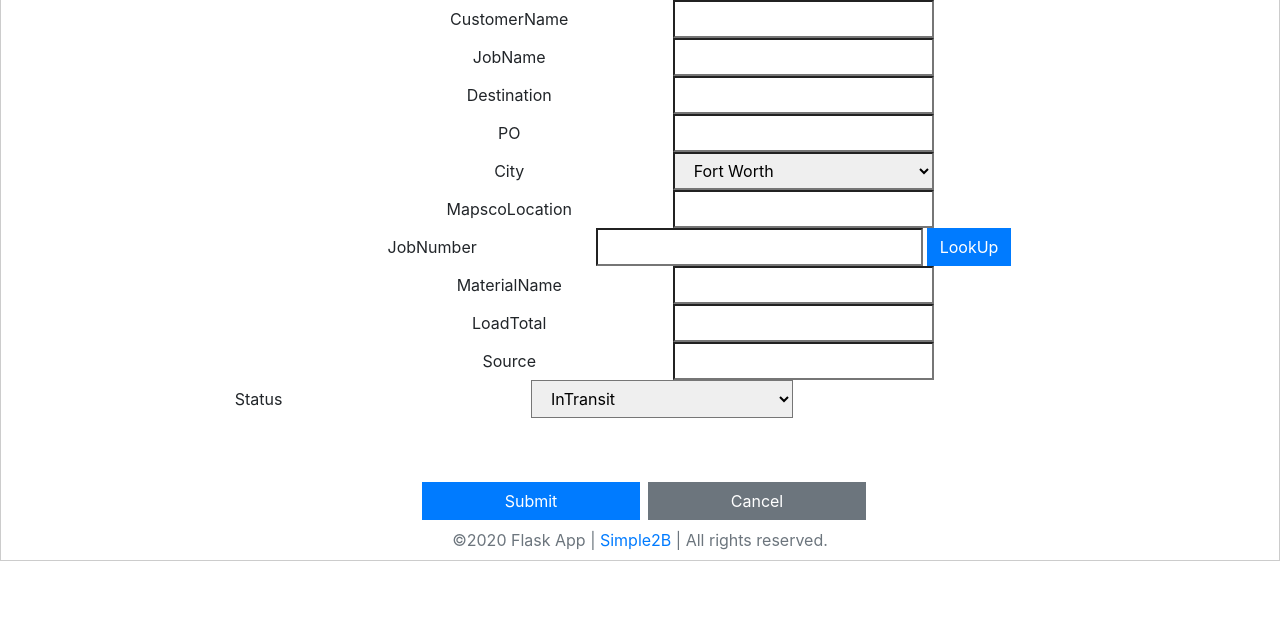
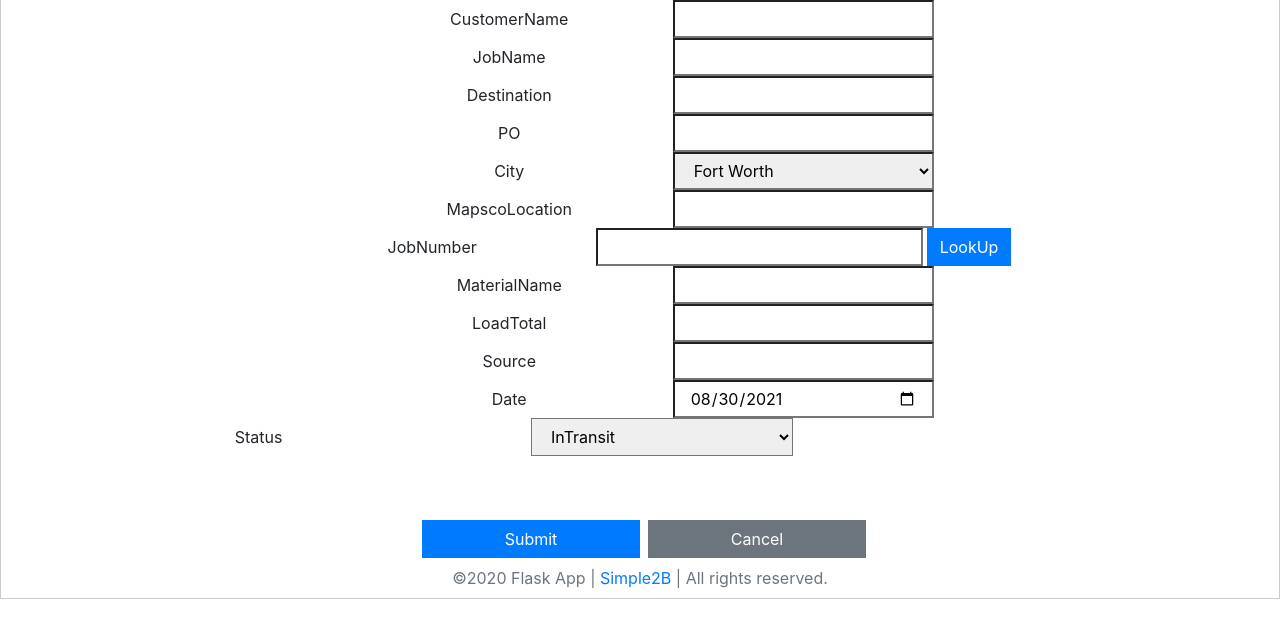
Before and after one commit to Simple2B/damon, a Flask app: page /new_order in a window 1280 px wide. Shown: the part 103-741 px from the top of the page. Run offline with Flask 2, Linux system fonts and the light colour scheme; the visitor is signed in with stand-in values (Sample User, id 1); data that the repository does not hold is empty; parts of the project's set-up code (start-up, migrations or seed data) failed here and were passed over; some libraries are stand-ins or nearby versions.

Commit message:
add manual date input for creation order

```diff
--- a/app/forms/order.py
+++ b/app/forms/order.py
@@ -1,8 +1,9 @@
 import enum
+from datetime import date
 
 from flask_wtf import FlaskForm
 from wtforms import StringField, SubmitField, IntegerField
-from wtforms.fields.core import SelectField
+from wtforms.fields.core import DateField, SelectField
 
 
 class StatusLevel(enum.Enum):
@@ -28,6 +29,7 @@ class OrderForm(FlaskForm):
     Source = StringField('Source')
     lookup = SubmitField('LookUp')
     submit = SubmitField('Submit')
+    creation_date = DateField("Date", default=date.today())
     Status = SelectField('Status', choices=[
         ('InTransit', 'InTransit'),
         ('Delivered', 'Delivered'),
--- a/app/models/order.py
+++ b/app/models/order.py
@@ -1,5 +1,4 @@
 import enum
-from datetime import date
 from sqlalchemy import Enum
 from app import db
 from app.models.utils import ModelMixin
@@ -25,7 +24,7 @@ class Order(db.Model, ModelMixin):
     Status = db.Column(db.String(9))
     # Updates
     destination = db.Column(db.String(64))
-    created = db.Column(db.Date, default=date.today())
+    created = db.Column(db.Date)
     po = db.Column(db.String(64))
     city = db.Column(Enum(City))
 
--- a/app/templates/new_order.html
+++ b/app/templates/new_order.html
@@ -60,6 +60,11 @@
       {{form.Source(class='_form-input _form-input--m col-sm-4')}}
     </div>
 
+    <div class="row justify-content-center">
+      {{form.creation_date.label(class="col-sm-3 col-form-label")}}
+      {{form.creation_date(class='_form-input _form-input--m col-sm-4', type='date')}}
+    </div>
+
     <div class="form-group row">
       {{form.Status.label(class="col-sm-5 col-form-label")}}
       {{form.Status(class='_form-input _form-input--m col-sm-6')}}
--- a/app/views/main.py
+++ b/app/views/main.py
@@ -136,7 +136,8 @@ def new_order():
                     JobNumber=form.JobNumber.data,
                     MaterialName=form.MaterialName.data,
                     LoadTotal=form.LoadTotal.data,
-                    Status=form.Status.data
+                    Status=form.Status.data,
+                    created=form.creation_date.data
                 )
                 new.save()
                 return redirect(url_for("main.index"))
```
